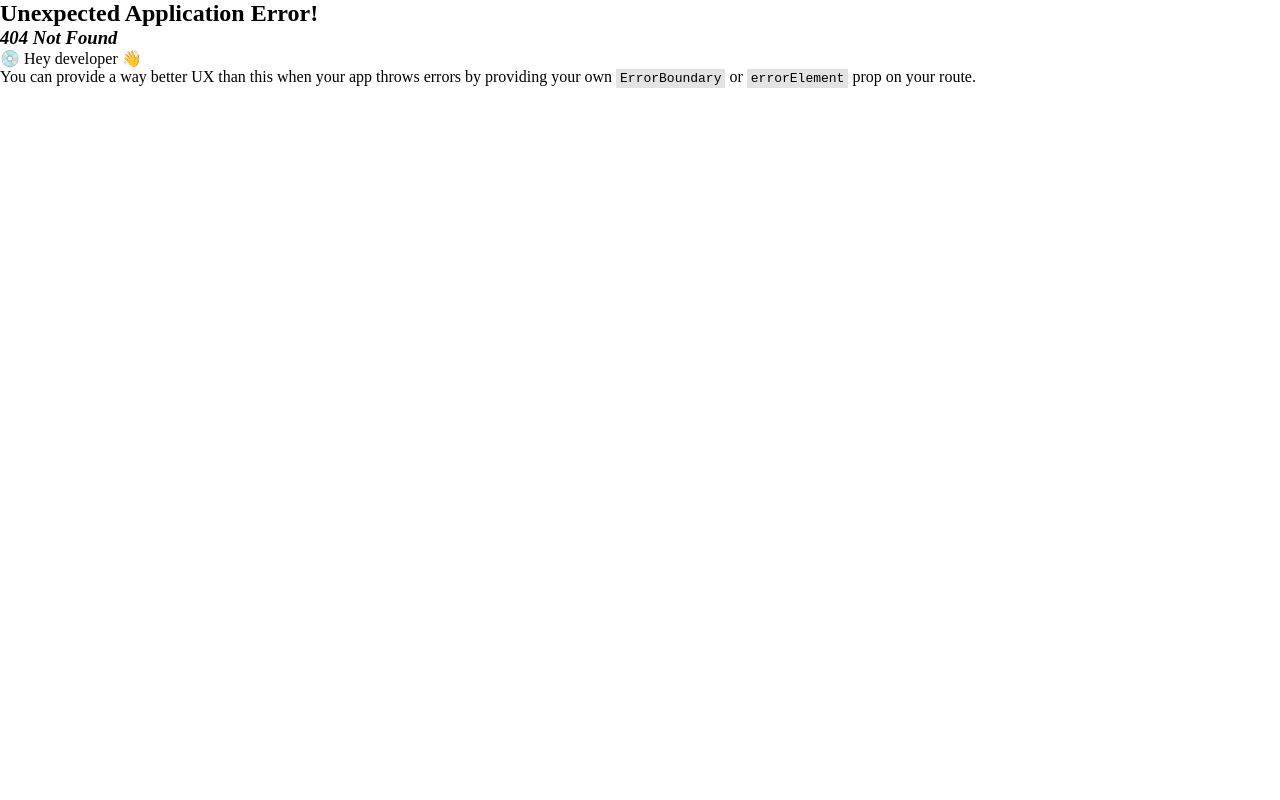
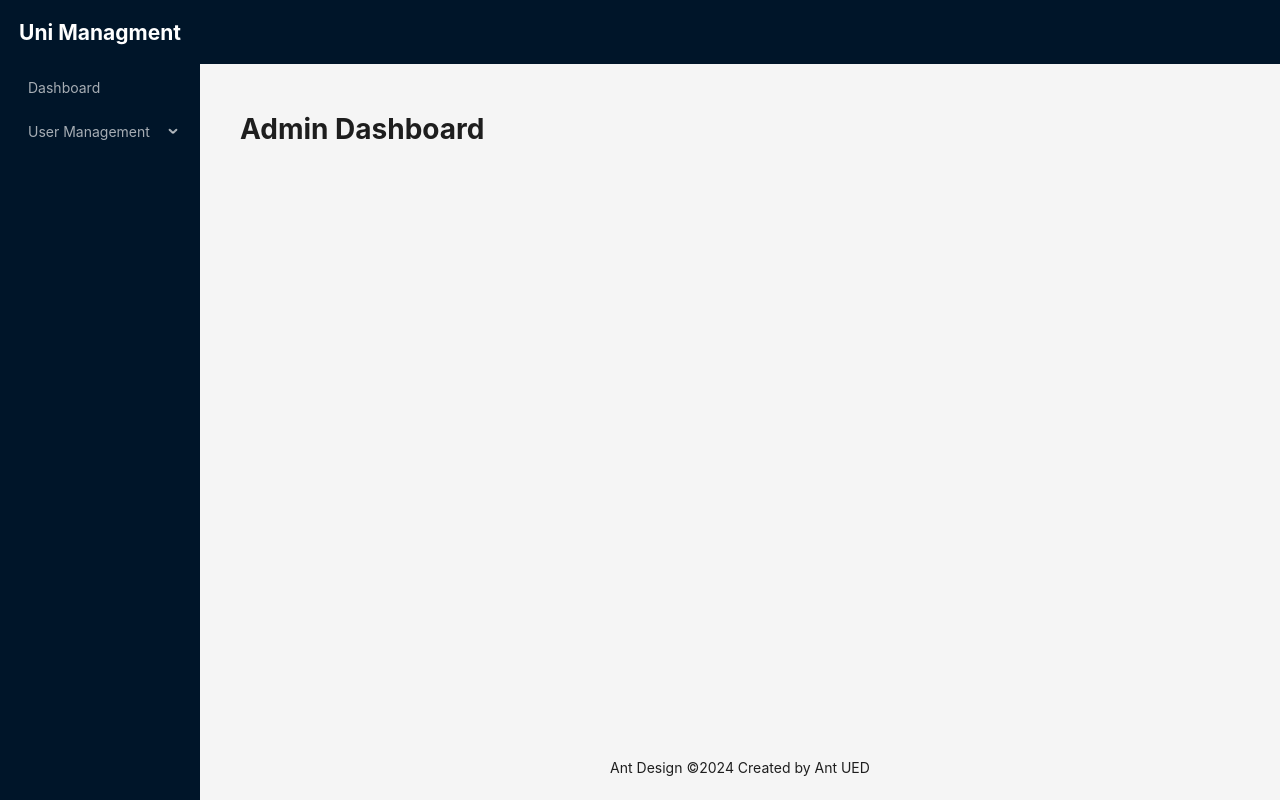
Before and after one commit to saiket-das/uni-management, a React (Vite) app: page /admin/dashboard in a window 1280 px wide. Before the commit this address had no page. Built offline with nearby package versions, Linux system fonts and the light colour scheme.

Commit message:
Create admin routes & dashboard sidebar

```diff
--- a/src/components/layout/MainLayout.tsx
+++ b/src/components/layout/MainLayout.tsx
@@ -1,23 +1,8 @@
 import { Layout, Menu } from "antd";
-import {
-  UploadOutlined,
-  UserOutlined,
-  VideoCameraOutlined,
-} from "@ant-design/icons";
-import { createElement } from "react";
+import { Outlet } from "react-router-dom";
+import { adminSidebarItems } from "../../routes/admin.routes";
 
 const { Header, Content, Footer, Sider } = Layout;
-
-const items = [
-  UserOutlined,
-  VideoCameraOutlined,
-  UploadOutlined,
-  UserOutlined,
-].map((icon, index) => ({
-  key: String(index + 1),
-  icon: createElement(icon),
-  label: `nav ${index + 1}`,
-}));
 
 const MainLayout = () => {
   return (
@@ -32,12 +17,23 @@
           console.log(collapsed, type);
         }}
       >
-        <div className="demo-logo-vertical" />
+        <div
+          style={{
+            color: "white",
+
+            height: "4rem",
+            display: "flex",
+            justifyContent: "center",
+            alignItems: "center",
+          }}
+        >
+          <h1>Uni Managment</h1>
+        </div>
         <Menu
-          //   theme="dark"
+          theme="dark"
           mode="inline"
           defaultSelectedKeys={["4"]}
-          items={items}
+          items={adminSidebarItems}
         />
       </Sider>
       <Layout>
@@ -49,7 +45,7 @@
               minHeight: 360,
             }}
           >
-            <h1>The main content will be here</h1>
+            <Outlet />
           </div>
         </Content>
         <Footer style={{ textAlign: "center" }}>
--- /dev/null
+++ b/src/pages/Login.tsx
@@ -0,0 +1,9 @@
+const Login = () => {
+  return (
+    <div>
+      <h1>Login page</h1>
+    </div>
+  );
+};
+
+export default Login;
--- /dev/null
+++ b/src/pages/Register.tsx
@@ -0,0 +1,9 @@
+const Register = () => {
+  return (
+    <div>
+      <h1>Register page</h1>
+    </div>
+  );
+};
+
+export default Register;
--- /dev/null
+++ b/src/pages/admin/AdminDashboard.tsx
@@ -0,0 +1,9 @@
+const AdminDashboard = () => {
+  return (
+    <div>
+      <h1>Admin Dashboard</h1>
+    </div>
+  );
+};
+
+export default AdminDashboard;
--- /dev/null
+++ b/src/pages/admin/CreateAdmin.tsx
@@ -0,0 +1,9 @@
+const CreateAdmin = () => {
+  return (
+    <div>
+      <h1>Create Admin</h1>
+    </div>
+  );
+};
+
+export default CreateAdmin;
--- /dev/null
+++ b/src/pages/admin/CreateFaculty.tsx
@@ -0,0 +1,9 @@
+const CreateFaculty = () => {
+  return (
+    <div>
+      <h1>Create Faculty</h1>
+    </div>
+  );
+};
+
+export default CreateFaculty;
--- /dev/null
+++ b/src/pages/admin/CreateStudent.tsx
@@ -0,0 +1,9 @@
+const CreateStudent = () => {
+  return (
+    <div>
+      <h1>Create a new student</h1>
+    </div>
+  );
+};
+
+export default CreateStudent;
--- /dev/null
+++ b/src/routes/admin.routes.tsx
@@ -0,0 +1,92 @@
+import AdminDashboard from "../pages/admin/AdminDashboard";
+import CreateStudent from "../pages/admin/CreateStudent";
+import CreateAdmin from "../pages/admin/CreateAdmin";
+import CreateFaculty from "../pages/admin/CreateFaculty";
+import { ReactNode } from "react";
+import { NavLink } from "react-router-dom";
+
+type RouteProps = {
+  path: string;
+  element: ReactNode;
+};
+
+type SidebarItemProps = {
+  key: string;
+  label: ReactNode;
+  children?: SidebarItemProps[];
+};
+
+const adminPaths = [
+  {
+    name: "Dashboard",
+    path: "dashboard",
+    element: <AdminDashboard />,
+  },
+  {
+    name: "User Management",
+    children: [
+      {
+        name: "Create Admin",
+        path: "create-admin",
+        element: <CreateAdmin />,
+      },
+      {
+        name: "Create Faculty",
+        path: "create-faculty",
+        element: <CreateFaculty />,
+      },
+      {
+        name: "Create Student",
+        path: "create-student",
+        element: <CreateStudent />,
+      },
+    ],
+  },
+];
+
+// Admin Routes
+export const adminRoutes = adminPaths.reduce((acc: RouteProps[], item) => {
+  if (item.path && item.element) {
+    acc.push({
+      path: item.path,
+      element: item.element,
+    });
+  }
+
+  if (item.children) {
+    item.children.forEach((child) => {
+      if (child.path && child.element) {
+        acc.push({
+          path: child.path,
+          element: child.element,
+        });
+      }
+    });
+  }
+  return acc;
+}, []);
+
+// Admin Sidebar
+export const adminSidebarItems = adminPaths.reduce(
+  (acc: SidebarItemProps[], item) => {
+    if (item.name && item.path) {
+      acc.push({
+        key: item.name,
+        label: <NavLink to={`/admin/${item.path}`}>{item.name}</NavLink>,
+      });
+    }
+
+    if (item.children) {
+      acc.push({
+        key: item.name,
+        label: item.name,
+        children: item.children.map((child) => ({
+          key: child.name,
+          label: <NavLink to={`/admin/${child.path}`}>{child.name}</NavLink>,
+        })),
+      });
+    }
+    return acc;
+  },
+  []
+);
```
Also changed, not shown: src/routes/routes.tsx (+20 -0 lines).
